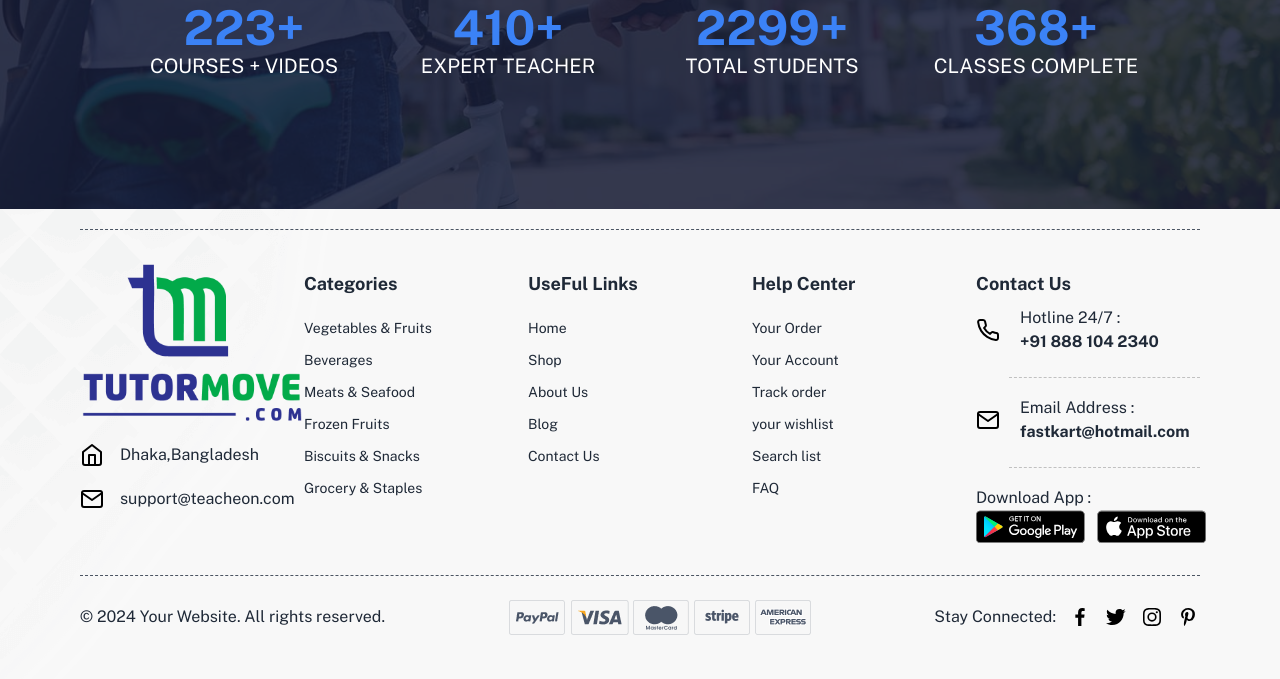
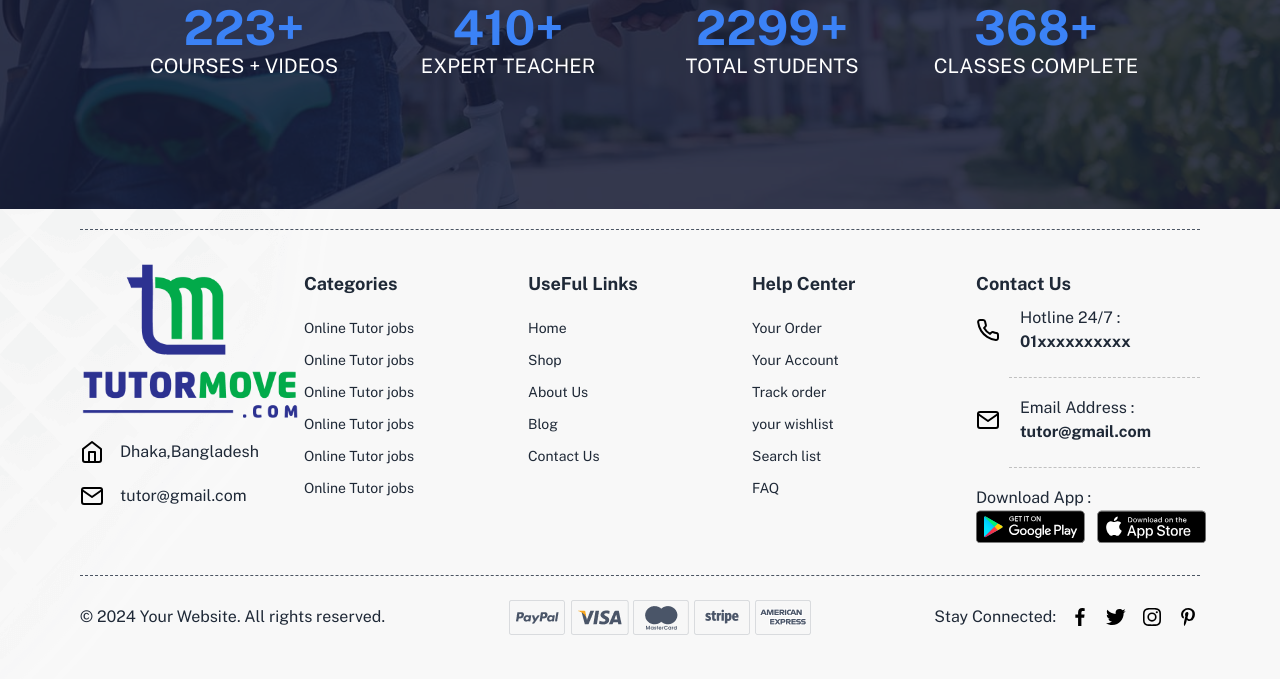
Before and after one commit to mozsocia/django-teacheron, a Django app: page / in a window 1280 px wide. Shown: the part 1631-2310 px from the top of the page. Run offline with Django 4.2, Linux system fonts and the light colour scheme.

Commit message:
footer update

```diff
--- a/templates/site/layouts/includes/footer.html
+++ b/templates/site/layouts/includes/footer.html
@@ -6,30 +6,30 @@
       <!-- Container-one -->
       <div class="mt-3 md:mt-0 space-y-5 md:col-span-2 lg:col-span-1">
         <div>
-          <img style="width: 250px;" src="/static/site/assets/image/logo/footer_logo.png" alt="">
+          <img style="width: 220px;" src="/static/site/assets/image/logo/footer_logo.png" alt="">
         </div>
-        <!-- <p class="w-10/12 footer-description-rn">
-          We are a friendly bar serving a variety of cocktails, wines and beers. Our bar is a perfect place for a couple.
-        </p> -->
+        <!--<p class="w-10/12 footer-description-rn">-->
+        <!--  We are a friendly bar serving a variety of cocktails, wines and beers. Our bar is a perfect place for a couple.-->
+        <!--</p>-->
         <div class="hover-text-rn">
           <img src="/static/site/assets/image/Icon/home.svg" alt="">
           <p class="footer-description-rn">Dhaka,Bangladesh</p>
         </div>
         <div class="hover-text-rn">
           <img src="/static/site/assets/image/Icon/mail.svg" alt="">
-          <p class="footer-description-rn">support@teacheon.com</p>
+          <p class="footer-description-rn">tutor@gmail.com</p>
         </div>
       </div>
       <!-- Container-two -->
       <div class="mt-3 md:mt-0 md:col-span-2 lg:col-span-1">
         <h1 class="footer-title-rn">Categories</h1>
         <ul class="space-y-3">
-          <li class="listEffect"><a href="#" class="anchorEffect"><span class='list-title'>Vegetables & Fruits</span></a></li>
-          <li class="listEffect"><a href="#" class="anchorEffect"><span class='list-title'>Beverages</span></a></li>
-          <li class="listEffect"><a href="#" class="anchorEffect"><span class='list-title'>Meats & Seafood</span></a></li>
-          <li class="listEffect"><a href="#" class="anchorEffect"><span class='list-title'>Frozen Fruits</span></a></li>
-          <li class="listEffect"><a href="#" class="anchorEffect"><span class='list-title'>Biscuits & Snacks</span></a></li>
-          <li class="listEffect"><a href="#" class="anchorEffect"><span class='list-title'>Grocery & Staples</span></a></li>
+          <li class="listEffect"><a href="#" class="anchorEffect"><span class='list-title'>Online Tutor jobs</span></a></li>
+          <li class="listEffect"><a href="#" class="anchorEffect"><span class='list-title'>Online Tutor jobs</span></a></li>
+          <li class="listEffect"><a href="#" class="anchorEffect"><span class='list-title'>Online Tutor jobs</span></a></li>
+          <li class="listEffect"><a href="#" class="anchorEffect"><span class='list-title'>Online Tutor jobs</span></a></li>
+          <li class="listEffect"><a href="#" class="anchorEffect"><span class='list-title'>Online Tutor jobs</span></a></li>
+          <li class="listEffect"><a href="#" class="anchorEffect"><span class='list-title'>Online Tutor jobs</span></a></li>
 
         </ul>
       </div>
@@ -66,7 +66,7 @@
               <img src="/static/site/assets/image/Icon/phone.svg" alt="">
               <div>
                 <h4>Hotline 24/7 :</h4>
-                <p class="text-lg font-bold footer-description-rn">+91 888 104 2340</p>
+                <p class="text-lg font-bold footer-description-rn">01xxxxxxxxxx</p>
               </div>
             </div>
           </li>
@@ -75,7 +75,7 @@
               <img src="/static/site/assets/image/Icon/mail.svg" alt="">
               <div>
                 <h4>Email Address :</h4>
-                <p class=" text-lg font-bold footer-description-rn">fastkart@hotmail.com</p>
+                <p class=" text-lg font-bold footer-description-rn">tutor@gmail.com</p>
               </div>
             </div>
           </li>
```
